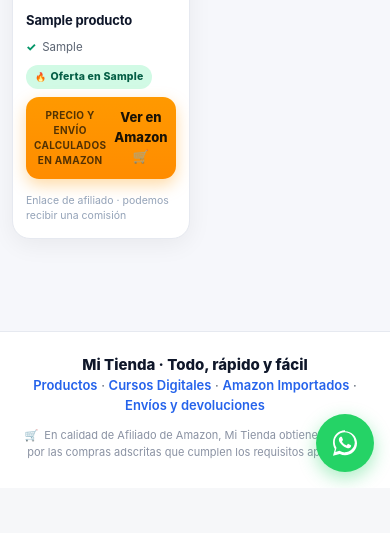
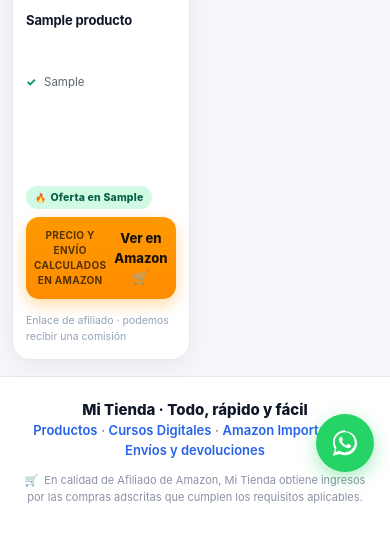
Before and after one commit to JoseManuel-TI/sistema-reventa, a Flask app: page /tienda in a window 390 px wide. Shown: the part 356-889 px from the top of the page. Before the commit the page ends 839 px from the top, so only its background shows below. Run offline with Flask 3, Linux system fonts and the light colour scheme; data comes from the database, SQL or seed files in the repository; tables that the repository leaves empty hold one stand-in row (values such as "Sample post"); some libraries are stand-ins or nearby versions.

Commit message:
Unificar imagenes y textos de tarjetas de tienda

```diff
--- a/static/tienda.css
+++ b/static/tienda.css
@@ -96,7 +96,7 @@ ul{list-style:none}
 
 /* imagen con relación de aspecto limpia */
 .card-media{position:relative;display:block;width:100%;aspect-ratio:1/1;background:linear-gradient(160deg,#ffffff,#f7f8fc);overflow:hidden}
-.card-media img{width:100%;height:100%;object-fit:contain;padding:12px;transition:transform .3s}
+.card-media img{display:block;width:100%;height:100%;object-fit:cover;object-position:center;padding:0;transition:transform .3s}
 .product-card:hover .card-media img{transform:scale(1.04)}
 .card-media .no-img{width:100%;height:100%}
 
@@ -113,13 +113,13 @@ ul{list-style:none}
 
 /* cuerpo de la card */
 .card-body{padding:13px 13px 15px;display:flex;flex-direction:column;gap:9px;flex:1}
-.card-title{font-size:14px;font-weight:700;line-height:1.35;color:var(--text);letter-spacing:-.01em;margin:0}
+.card-title{font-size:14px;font-weight:700;line-height:1.35;color:var(--text);letter-spacing:-.01em;margin:0;min-height:4.05em;display:-webkit-box;-webkit-box-orient:vertical;-webkit-line-clamp:3;overflow:hidden}
 .card-title a{color:var(--text)}
 .card-title a:hover{color:var(--primary)}
 .card-cat{font-size:11px;font-weight:600;color:var(--muted);text-transform:uppercase;letter-spacing:.03em}
-.card-benefits{display:flex;flex-direction:column;gap:4px;margin:2px 0 0}
-.card-benefits li{font-size:12.5px;color:var(--muted);display:flex;align-items:flex-start;gap:6px;line-height:1.35}
-.card-benefits li::before{content:"✓";color:var(--accent);font-weight:800;flex-shrink:0}
+.card-benefits{display:flex;flex-direction:column;gap:4px;margin:2px 0 0;font-size:12.5px;min-height:calc(8.1em + 8px)}
+.card-benefits li{position:relative;color:var(--muted);line-height:1.35;padding-left:18px;min-height:2.7em;max-height:2.7em;display:-webkit-box;-webkit-box-orient:vertical;-webkit-line-clamp:2;overflow:hidden}
+.card-benefits li::before{content:"✓";position:absolute;left:0;top:0;color:var(--accent);font-weight:800}
 .card-cta{margin-top:auto;display:flex;flex-direction:column;gap:8px}
 .card-price{font-size:20px;font-weight:800;color:var(--text);letter-spacing:-.02em}
 .card-price .cur{font-size:13px;color:var(--muted);font-weight:600}
@@ -424,9 +424,8 @@ ul{list-style:none}
   .product-grid{grid-template-columns:repeat(2,1fr);gap:11px}
   .amazon-strip{align-items:flex-start;flex-direction:column}
   .amazon-strip small{text-align:left;max-width:none}
-  .card-media img{padding:8px}
   .card-title{font-size:13px}
-  .card-benefits li{font-size:11.5px}
+  .card-benefits{font-size:11.5px}
   .btn-cta{font-size:13px;padding:11px 10px}
   .product-detail{grid-template-columns:1fr;gap:14px;padding:14px}
   .detail-info h1{font-size:19px}
```
